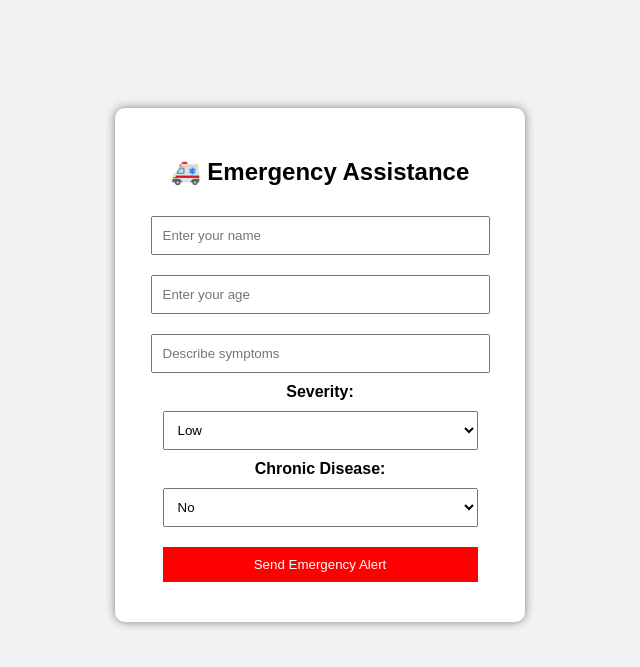
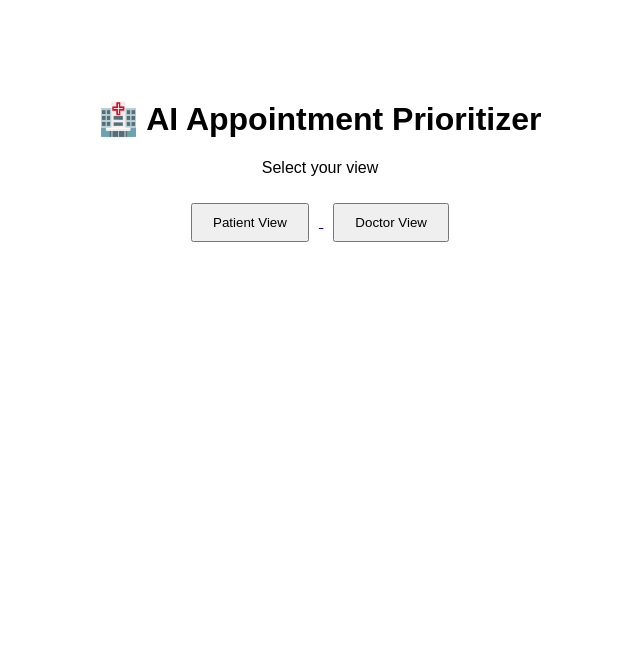
Before and after one commit to nandini-n9993/AI-Hospital-Queue-System, a Flask app: page / in a window 1280 px wide. Shown: the top 667 px of the page, without its empty margins (320-960 px from the left). Run offline with Flask 3, Linux system fonts and the light colour scheme.

Commit message:
Update index.html

```diff
--- a/templates/index.html
+++ b/templates/index.html
@@ -1,69 +1,20 @@
 <!DOCTYPE html>
 <html>
 <head>
-    <title>Emergency Help</title>
-    <style>
-        body {
-            font-family: Arial, sans-serif;
-            background-color: #f2f2f2;
-            text-align: center;
-            padding-top: 100px;
-        }
-        .box {
-            background: white;
-            width: 350px;
-            margin: auto;
-            padding: 30px;
-            border-radius: 10px;
-            box-shadow: 0 0 10px gray;
-        }
-        input, select, button {
-            padding: 10px;
-            width: 90%;
-            margin: 10px 0;
-        }
-        button {
-            background-color: red;
-            color: white;
-            border: none;
-            cursor: pointer;
-        }
-        button:hover {
-            background-color: darkred;
-        }
-        label {
-            font-weight: bold;
-        }
-    </style>
+    <title>AI Appointment Prioritizer</title>
 </head>
-<body>
+<body style="text-align:center; margin-top:100px; font-family:sans-serif;">
 
-    <div class="box">
-        <h2>🚑 Emergency Assistance</h2>
+    <h1>🏥 AI Appointment Prioritizer</h1>
+    <p>Select your view</p>
 
-        <form action="/book" method="POST">
-            <input type="text" name="name" placeholder="Enter your name" required>
+    <a href="/patient">
+        <button style="padding:10px 20px; margin:10px;">Patient View</button>
+    </a>
 
-            <input type="number" name="age" placeholder="Enter your age" required>
-
-            <input type="text" name="symptoms" placeholder="Describe symptoms" required>
-
-            <label>Severity:</label>
-            <select name="severity">
-                <option value="1">Low</option>
-                <option value="2">Medium</option>
-                <option value="3">High</option>
-            </select>
-
-            <label>Chronic Disease:</label>
-            <select name="chronic">
-                <option value="0">No</option>
-                <option value="1">Yes</option>
-            </select>
-
-            <button type="submit">Send Emergency Alert</button>
-        </form>
-    </div>
+    <a href="/doctor">
+        <button style="padding:10px 20px; margin:10px;">Doctor View</button>
+    </a>
 
 </body>
 </html>
```
